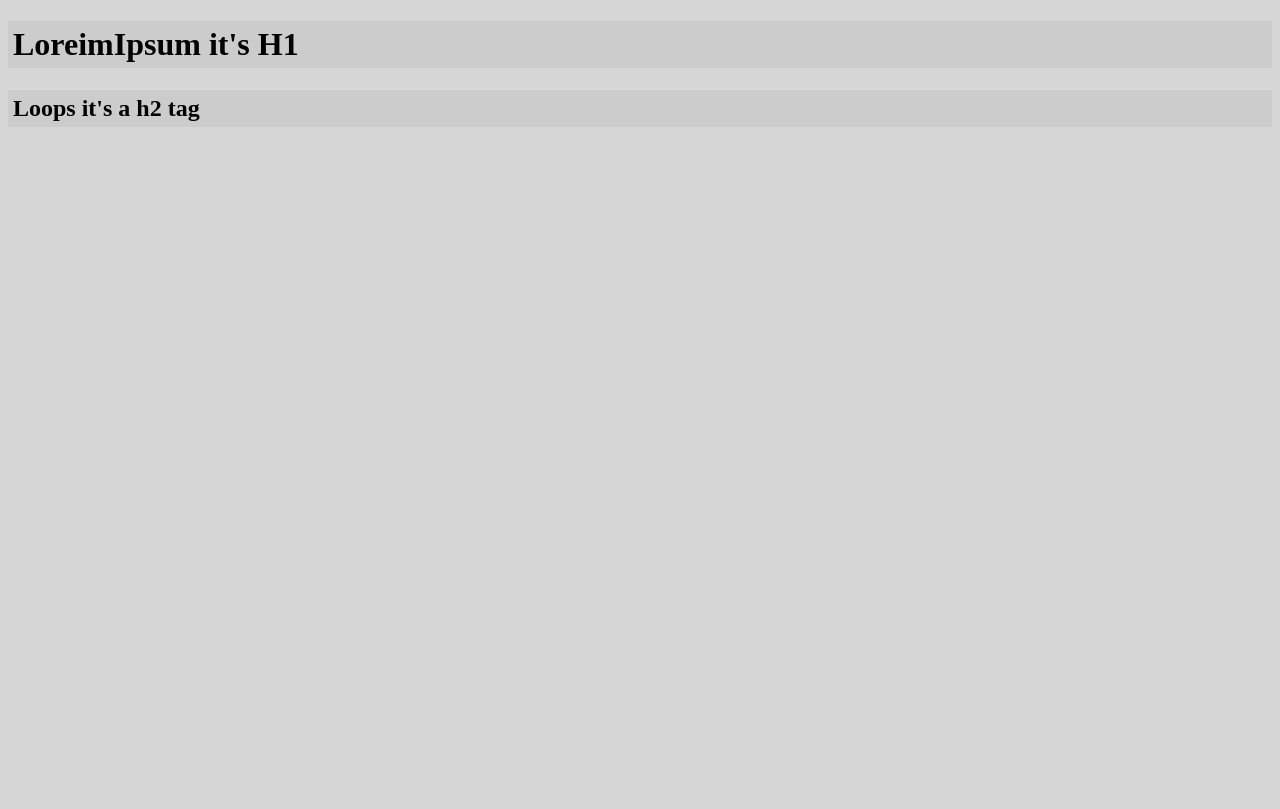
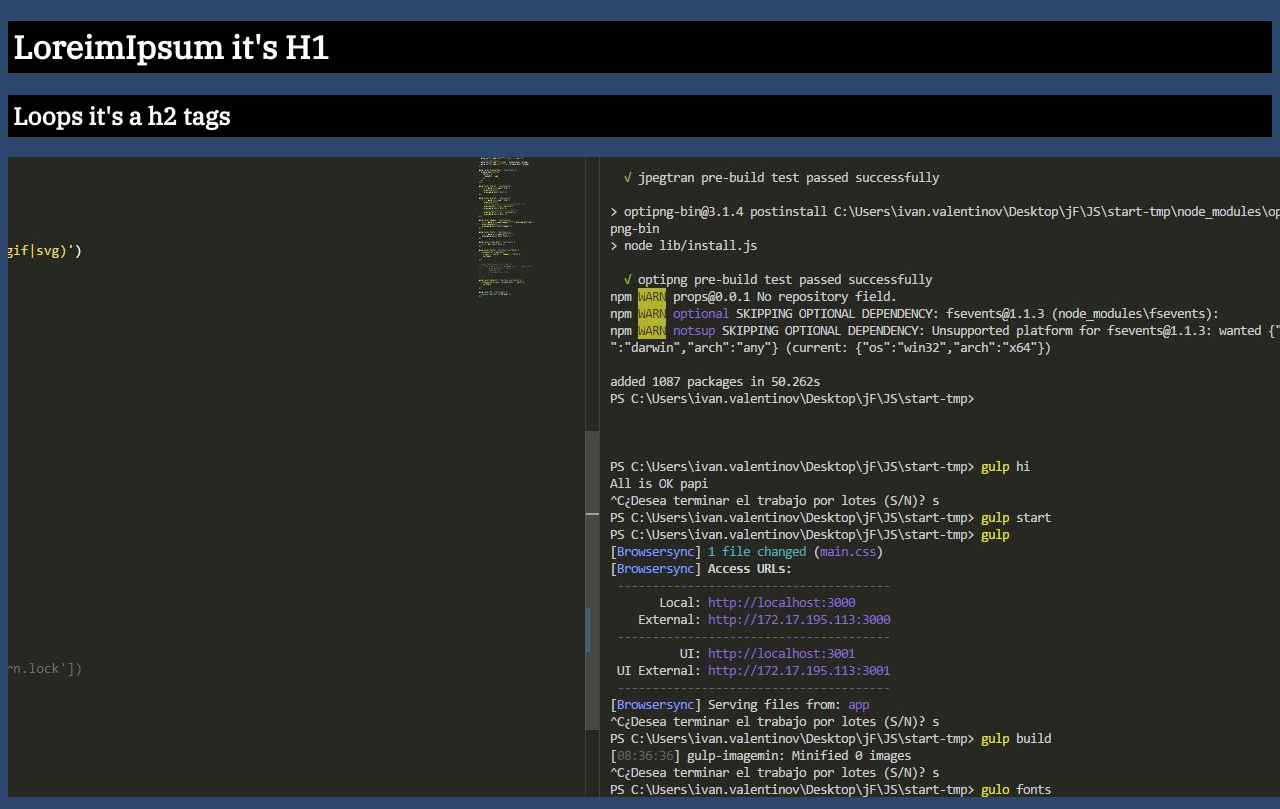
Before and after one commit to I3ugFix/start-tmp, a website: page app/index.html in a window 1280 px wide. Drawn offline with Linux system fonts and the light colour scheme; files whose address does not match are found by name.

Commit message:
lasta changes

```diff
--- a/app/index.html
+++ b/app/index.html
@@ -16,6 +16,7 @@
 </head>
 <body>
    <h1>LoreimIpsum it's H1</h1>
-   <h2>Loops it's a h2 tag</h2>
+   <h2>Loops it's a h2 tags</h2>
+   <img src="images/1.jpg" alt="">
 </body>
 </html>
--- a/app/scss/main.scss
+++ b/app/scss/main.scss
@@ -1,12 +1,18 @@
 $ojete-morener: 10px;
 
+@font-face {
+  font-family: main-font;
+  src: url(../../dist/fonts/plex-serif.ttf);
+}
+
 body {
-  background: #d6d6d6;
+  background: #2c466d;
+  font-family: main-font;
 }
 
 h1, h2 {
-  color: #000;
-  background: #ccc;
+  color: #fcfcfc;
+  background: #000000;
   padding: abs($ojete-morener/2);
 }
 
```
Also changed, not shown: app/css/main.css, app/fonts/plex-serif.ttf (added), app/images/1.jpg (added).
